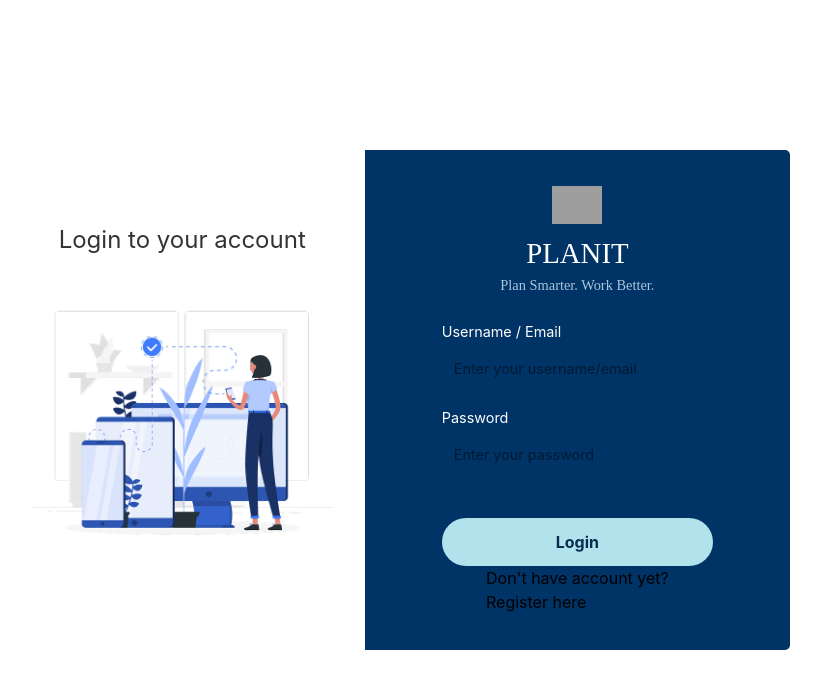
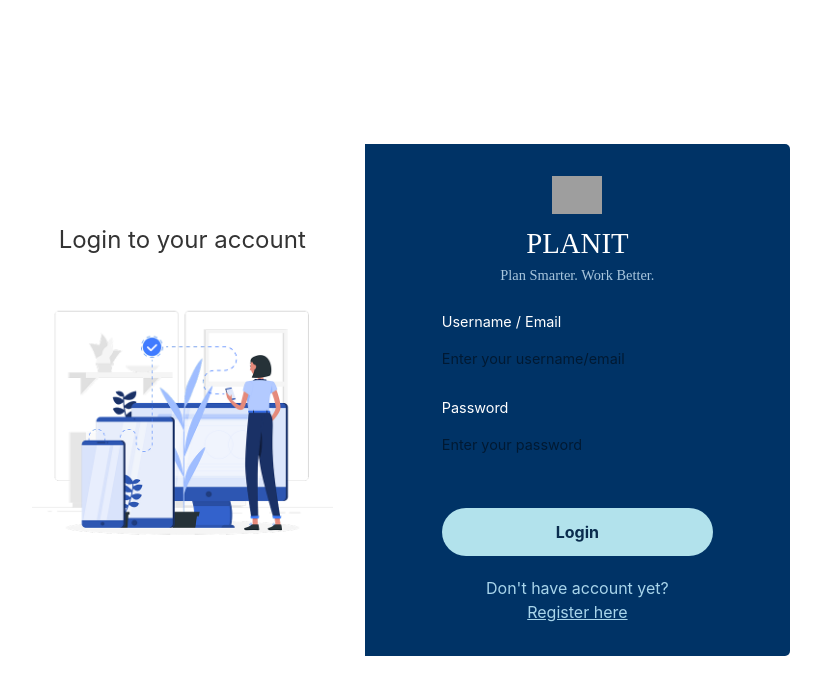
Before and after one commit to JasonTherawan/PlanIt, a React (Vite) app: page /login in a window 1280 px wide. Shown: the top 694 px of the page, without its empty margins (245-1066 px from the left). Built offline with nearby package versions, Linux system fonts and the light colour scheme; grey boxes are pictures that could not be loaded.

Commit message:
Modified content placement and added register button styling

```diff
--- a/frontend/components/loginPage/LoginCard.css
+++ b/frontend/components/loginPage/LoginCard.css
@@ -24,15 +24,17 @@
 
 form {
   width: 75%;
-  max-width: 300px;
+  max-width: auto;
   display: flex;
   flex-direction: column;
   align-items: center;
+  justify-content: center;
 }
 
 .login-credential {
   width: 100%;
   margin-bottom: 1rem;
+  justify-content: center;
 }
 
 .login-credential label {
@@ -51,7 +53,9 @@ form {
 input[type="text"],
 input[type="password"] {
   width: 100%;
-  padding: 0.75rem 2.5rem 0.75rem 0.75rem;
+  padding-right: 1rem;
+  padding-top: 0.75rem;
+  padding-bottom: 0.75rem;
   border-radius: 4px;
   border: none;
   font-size: 0.9rem;
@@ -121,3 +125,26 @@ form > p > a {
   margin-left: 5px;
   cursor: pointer;
 }
+
+.register-link {
+  margin-top: 20px;
+  text-align: center;
+}
+
+.register-link p {
+
+  color: #a8d5eb;
+}
+
+.register-button {
+  background-color: transparent;
+  border: none;
+  color: #a8d5eb;
+  text-decoration: underline;
+  cursor: pointer;
+  font-size: 1rem;
+}
+
+.register-button:hover {
+  color: #0056b3;
+}
```
